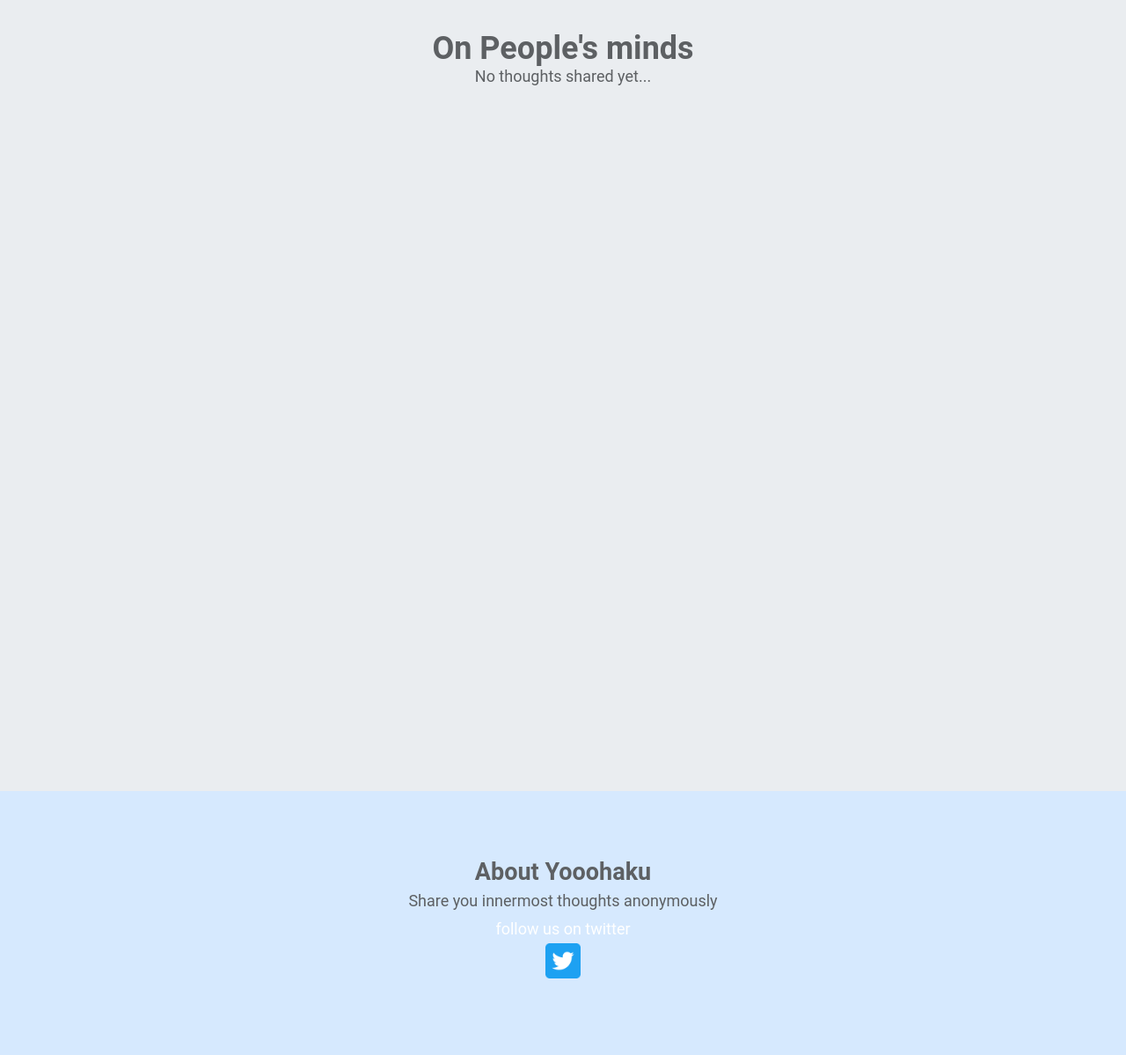
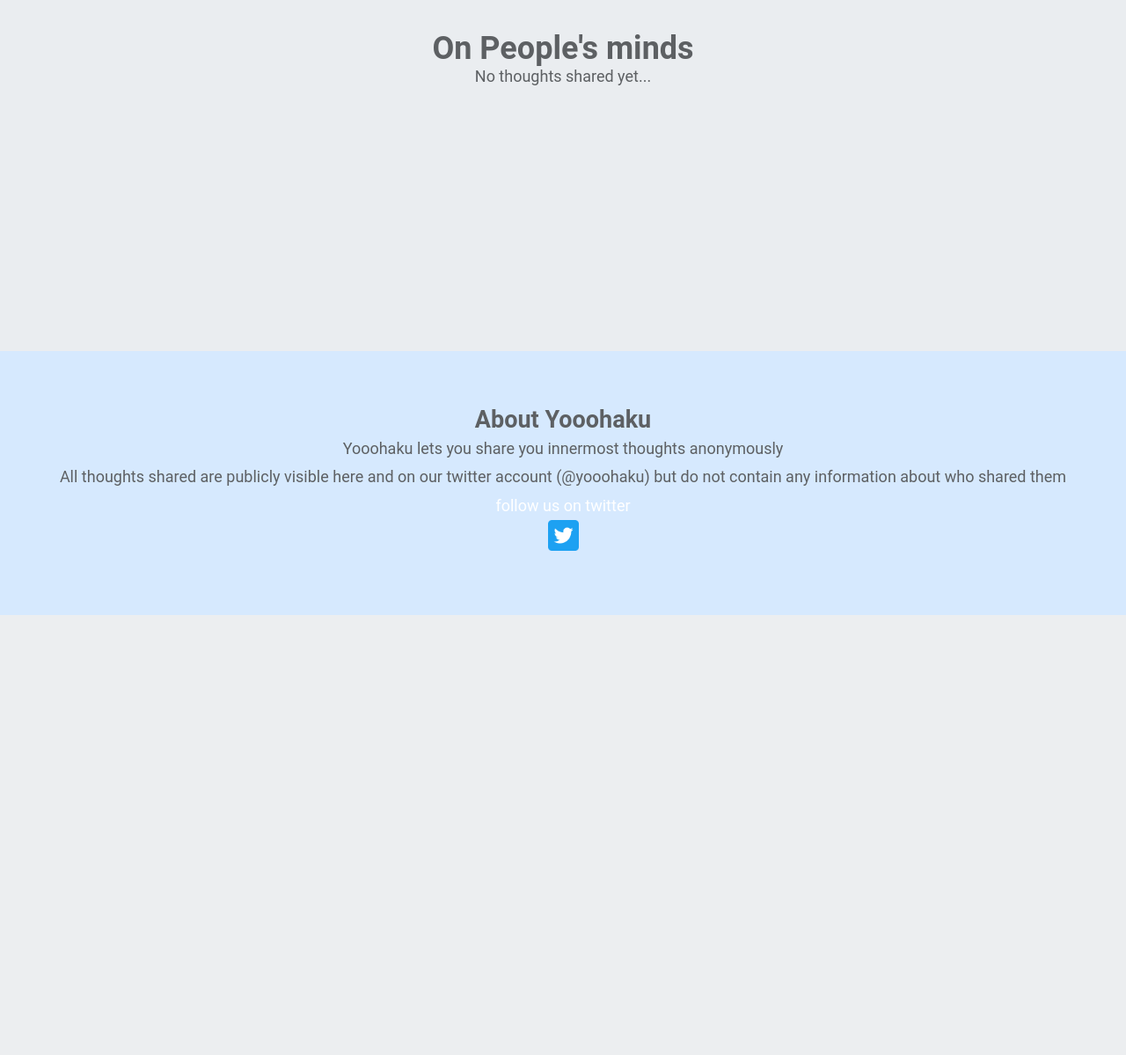
Before and after one commit to osaimola/yohaku, a Django app: page / in a window 1280 px wide. Shown: the part 381-1580 px from the top of the page at 88% size. After the commit the page ends 1080 px from the top, so only its background shows below. Run offline with Django 3.2, Linux system fonts and the light colour scheme; data that the repository does not hold is empty.

Commit message:
fix footer sizing and allow resizing of tweet content area

```diff
--- a/static/yohakuapp/yohakutheme.css
+++ b/static/yohakuapp/yohakutheme.css
@@ -71,7 +71,8 @@ a:hover, a:active{
 
 .content {
   background-color: #EAEDF0;
-  height: 900px;
+  min-height: 400px;
+  max-height: 900px;
   width: 100%;
   overflow-y: auto;
 }
@@ -93,17 +94,23 @@ a:hover, a:active{
 }
 
 .tweet {
-  width: 60%;
+  width: 80%;
   margin-top: 10px;
   margin-bottom: 10px;
   background-color: white;
-  padding:20px;
+  padding:10px;
+  font-size: medium;
   border-radius: 5px;
 }
 
 .sign-up {
   background-color: #D6E9FE;
-  flex-direction:column;
+    flex-direction: column;
+    min-height: 300px;
+    height: auto;
+    padding-top: 25px;
+    padding-bottom: 25px;
+    text-align: center;
 }
 
 .feature-1 {
--- a/yohakuapp/templates/yohakuapp/base.html
+++ b/yohakuapp/templates/yohakuapp/base.html
@@ -39,11 +39,13 @@
 
   <div class='section sign-up'>
     <h2 id="about">About Yooohaku</h2>
-    <p>Share you innermost thoughts anonymously</p>
+      <p>Yooohaku lets you share you innermost thoughts anonymously</p>
+      <p>All thoughts shared are publicly visible here and on our twitter account (@yooohaku)
+        but do not contain any information about who shared them</p>
 
     <a href="https://twitter.com/yooohaku">follow us on twitter</a>
     <a href="https://twitter.com/yooohaku"><img src="{% static 'yohakuapp/twitter_icon.png' %}"
-                                                style="width:40px;height:40px;"></a>
+                                                style="width:35px;height:35px;"></a>
   </div>
 
   {%block additional_content%}
```
